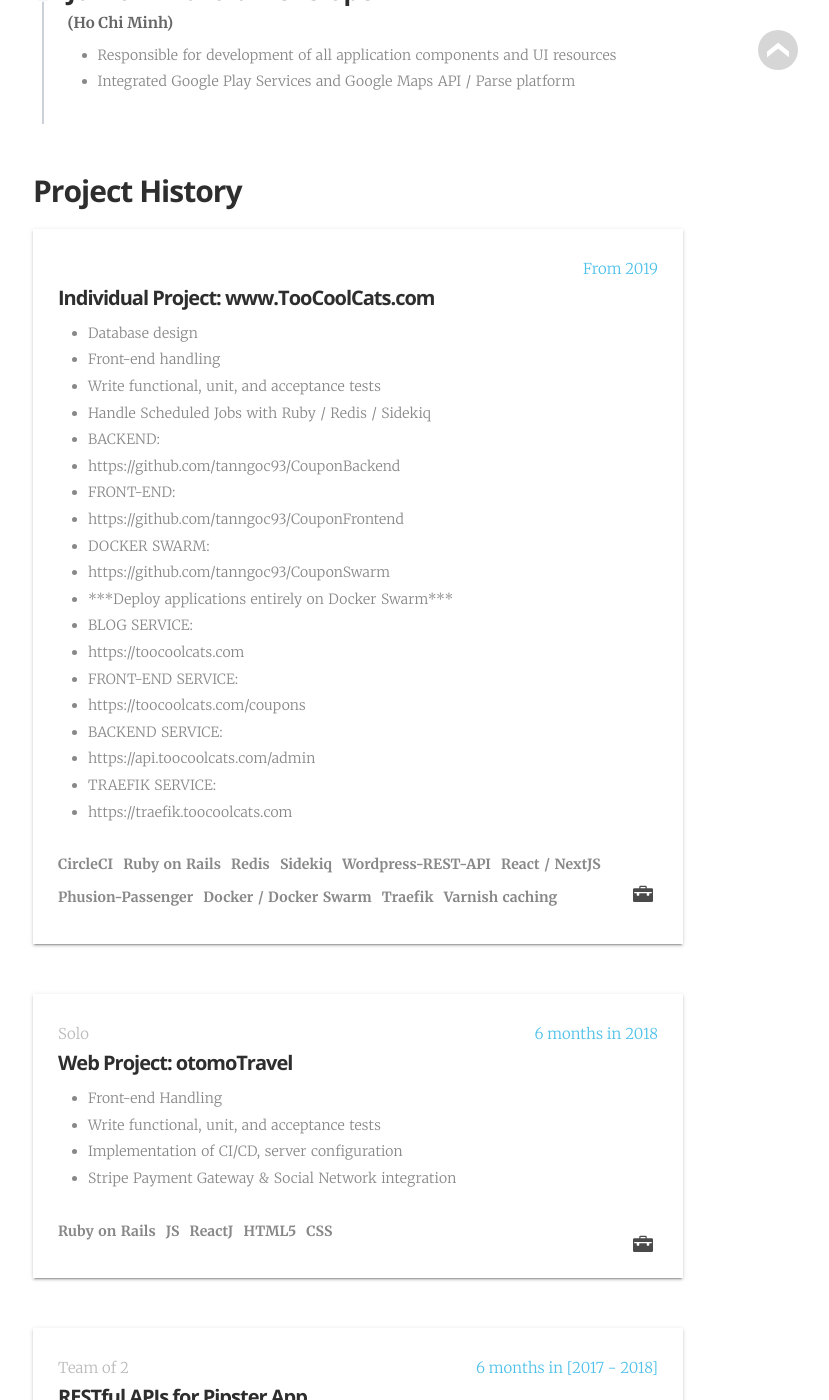
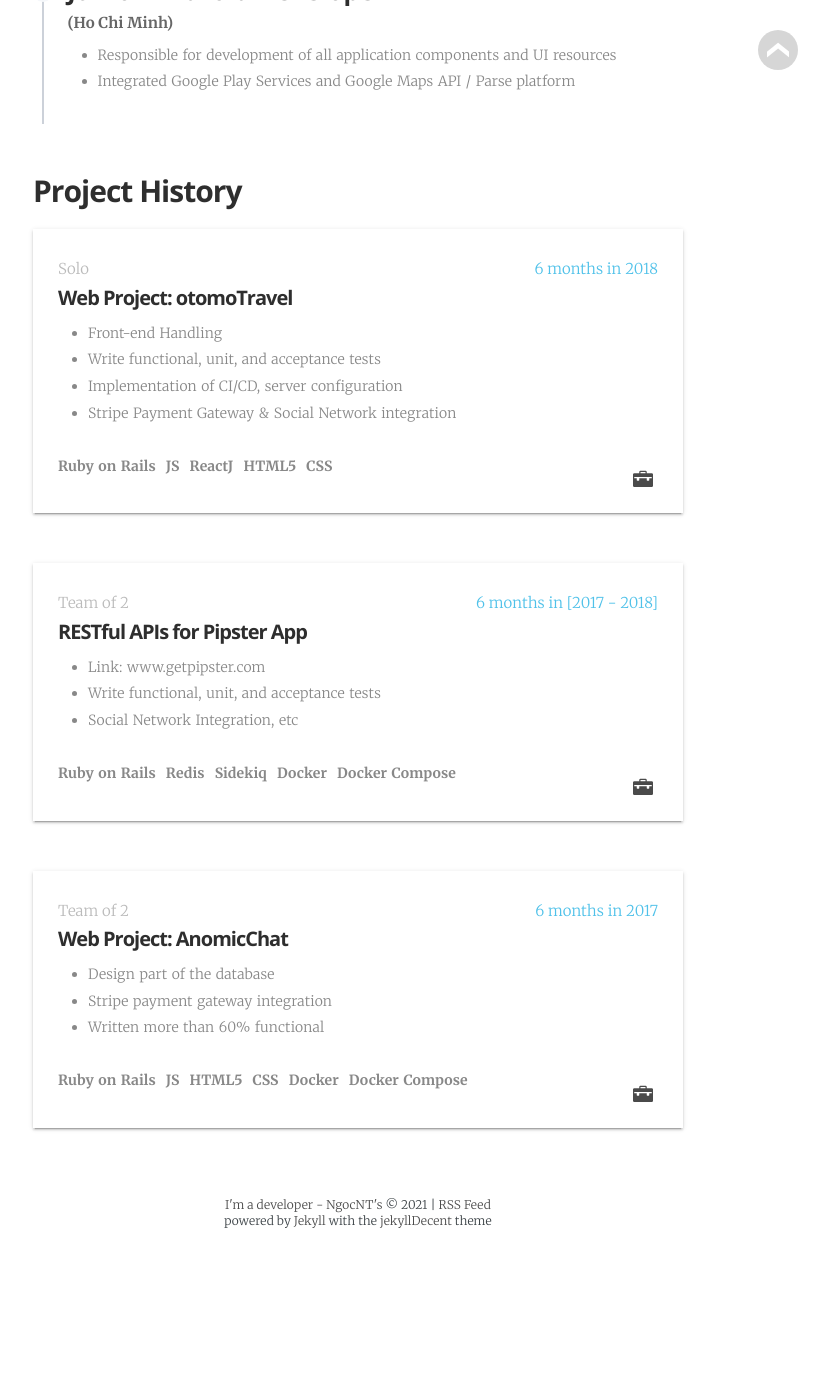
Before and after one commit to tanngoc93/tanngoc93.github.io, a Jekyll site: the page built from _pages/cv.html, in a window 1280 px wide and 1400 px high, scrolled down 2475 px. Shown: the whole window, without its empty margins (282-1111 px from the left). Built offline with Jekyll 4.4.1, drawn with Linux system fonts in a browser that asks for light colours; some web fonts are replaced; after the commit the page ends 3724 px from its top, so only the background shows below that; some of the changed text lies outside the part shown.

Commit message:
Update 12072021

```diff
--- a/Gemfile
+++ b/Gemfile
@@ -1,6 +1,6 @@
 source 'http://rubygems.org'
 
-gem "jekyll"
+gem 'jekyll'
 gem 'wdm', '>= 0.1.0' if Gem.win_platform?
 
 group :jekyll_plugins do
@@ -9,4 +9,5 @@
   gem 'jekyll-sitemap'
   gem 'jekyll-redirect-from'
   gem 'hawkins'                    # jekyll liveserve
+  gem 'kramdown-parser-gfm'
 end
--- a/_data/cv.yml
+++ b/_data/cv.yml
@@ -14,15 +14,15 @@
         description:      "Mobile app development"
 
   employment:
-      - time:             "7.2019 - 9.2021"
+      - time:             "7.2019 - 12.2021"
         location:         "Ho Chi Minh"
         company:          "Symphony Creative Solutions Pte. Ltd"
-        position:         "Ruby on Rails developer"
+        position:         "Full-Stack developer"
         responsibilities:
-          - "Agile/Scrum Development lifecycle"
+          - "Agile scrum methodology"
           - "Write functional, Rest-API, unit test for application quality assurance for Rails applications"
-          - "Building chatbot app with Dialogflow and GCP tools like Cloud Functions, Cloud Scheduler, Cloud SQL, Cloud SQL, etc"
-          - "Working with other teams to built a micro-service application using Traefik, Docker, K8S, etc and deploy to GKE"
+          - "Built chatbot app with Dialogflow and GCP tools like Cloud Functions, Cloud Scheduler, Cloud SQL, Cloud SQL, etc"
+          - "Working with other teams to built a microservices application using Traefik, Docker, K8S, etc and deploy to GKE"
           - "Experienced managing/training a small team with 2-3 members"
           - "AWS / GCP / Dialogflow"
 
@@ -65,31 +65,6 @@
           - "Integrated Google Play Services and Google Maps API / Parse platform"
 
   projects:
-      - time:             "From 2019"
-        team:             ""
-        title:            "Individual Project: www.TooCoolCats.com"
-        technologies:     "CircleCI, Ruby on Rails, Redis, Sidekiq, Wordpress-REST-API, React / NextJS, Phusion-Passenger, Docker / Docker Swarm, Traefik, Varnish caching"
-        responsibilities:
-          - "Database design"
-          - "Front-end handling"
-          - "Write functional, unit, and acceptance tests"
-          - "Handle Scheduled Jobs with Ruby / Redis / Sidekiq"
-          - "BACKEND:"
-          - "https://github.com/tanngoc93/CouponBackend"
-          - "FRONT-END:"
-          - "https://github.com/tanngoc93/CouponFrontend"
-          - "DOCKER SWARM:"
-          - "https://github.com/tanngoc93/CouponSwarm"
-          - "***Deploy applications entirely on Docker Swarm***"
-          - "BLOG SERVICE:"
-          - "https://toocoolcats.com"
-          - "FRONT-END SERVICE:"
-          - "https://toocoolcats.com/coupons"
-          - "BACKEND SERVICE:"
-          - "https://api.toocoolcats.com/admin"
-          - "TRAEFIK SERVICE:"
-          - "https://traefik.toocoolcats.com"
-
       - time:             "6 months in 2018"
         team:             "Solo"
         title:            "Web Project: otomoTravel"
```
Also changed, not shown: Gemfile.lock.
